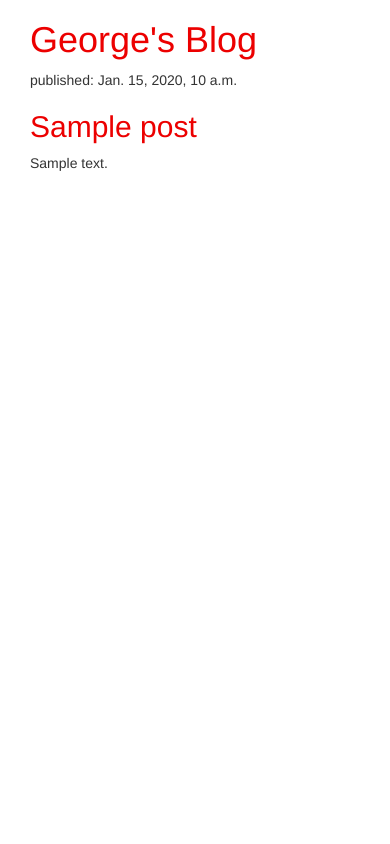
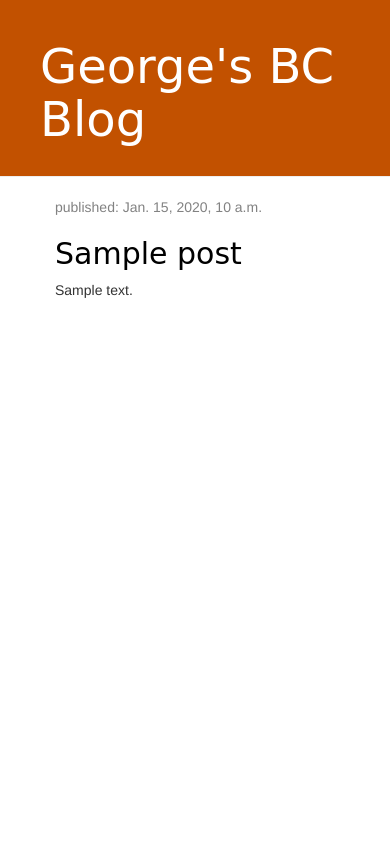
Before and after one commit to georgewelly/bridging-coursework, a Django app: template blog/templates/blog/post_list.html in a window 390 px wide. Run offline with Django 3.2, Linux system fonts and the light colour scheme; the template is opened without the code that fills it: values that come from a table or form of the project are taken from there, others are empty; tables that the repository leaves empty hold one stand-in row (values such as "Sample post"); some libraries are stand-ins or nearby versions.

Commit message:
page 110

```diff
--- a/blog/static/css/blog.css
+++ b/blog/static/css/blog.css
@@ -1,7 +1,46 @@
-body {
-    padding-left: 30px;
+.page-header {
+    background-color: #C25100;
+    margin-top: 0;
+    padding: 20px 20px 20px 40px;
 }
 
-h1 a, h2 a {
-    color: #ec0000;
+.page-header h1, .page-header h1 a, .page-header h1 a:visited, .page-header h1 a:active {
+    color: #ffffff;
+    font-size: 36pt;
+    text-decoration: none;
 }
+
+.content {
+    margin-left: 40px;
+}
+
+h1, h2, h3, h4 {
+    font-family: 'Lobster', cursive;
+}
+
+.date {
+    color: #828282;
+}
+
+.save {
+    float: right;
+}
+
+.post-form textarea, .post-form input {
+    width: 100%;
+}
+
+.top-menu, .top-menu:hover, .top-menu:visited {
+    color: #ffffff;
+    float: right;
+    font-size: 26pt;
+    margin-right: 20px;
+}
+
+.post {
+    margin-bottom: 70px;
+}
+
+.post h2 a, .post h2 a:visited {
+    color: #000000;
+}
--- a/blog/templates/blog/post_list.html
+++ b/blog/templates/blog/post_list.html
@@ -7,15 +7,24 @@
         <link rel="stylesheet" href="{% static 'css/blog.css' %}">
     </head>
     <body>
-    <div>
-        <h1><a href="/">George's Blog</a></h1>
+    <div class="page-header">
+        <h1><a href="/">George's BC Blog</a></h1>
     </div>
-    {% for post in posts %}
-        <div>
-            <p>published: {{ post.published_date }}</p>
-            <h2><a href="">{{ post.title }}</a></h2>
-            <p>{{ post.text|linebreaksbr }}</p>
+    <div class="content container">
+        <div class="row">
+            <div class="col-md-8">
+                {% for post in posts %}
+                    <div class="post">
+                        <div class="date">
+                            <p>published: {{ post.published_date }}</p>
+                        </div>
+                        <h2><a href="">{{ post.title }}</a></h2>
+                        <p>{{ post.text|linebreaksbr }}</p>
+                    </div>
+                {% endfor %}
+            </div>
         </div>
-    {% endfor %}
+    </div>
+
     </body>
 </html>
```
